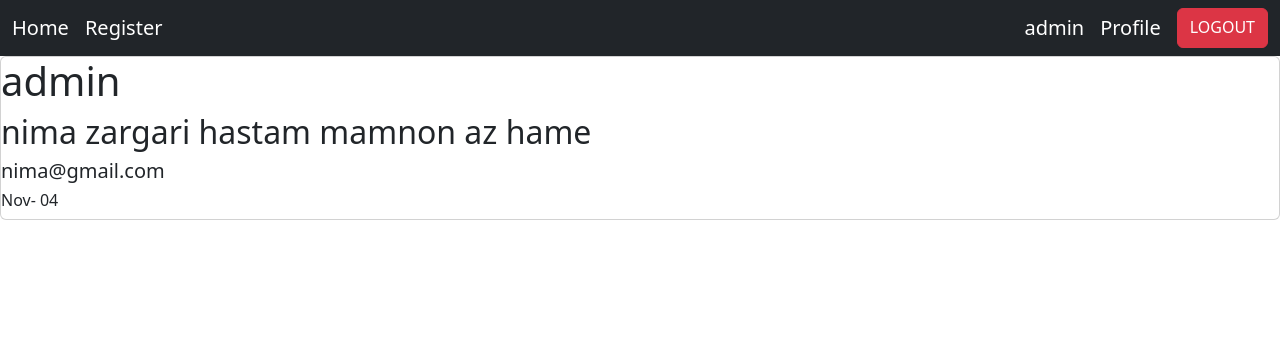
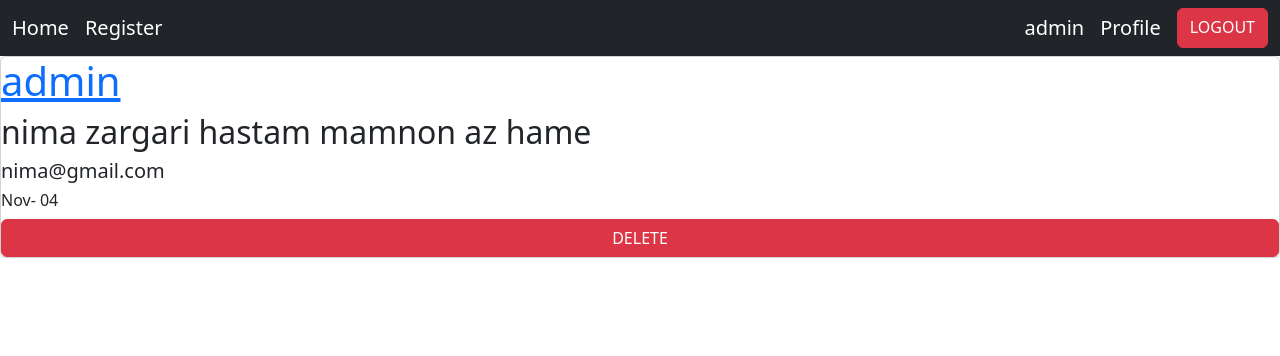
Before and after one commit to nimazargari/social_network, a Django app: a page that uses home/templates/home/post_detail.html in a window 1280 px wide. Shown: the top 356 px of the page. Run offline with Django 4.2, Linux system fonts and the light colour scheme; a user stored in the database is signed in; data comes from the database, SQL or seed files in the repository; both versions use the stored data as it was after the commit.

Commit message:
create delete button for user post

```diff
--- a/accounts/templates/accounts/profile.html
+++ b/accounts/templates/accounts/profile.html
@@ -4,7 +4,7 @@
 <h2 class="text-center">{{ user.username }}</h2>
 <div class="card">
     {%for pst in post %}
-        <a href="{% url 'home:post_detail' pst.id pst.slug %}" class="card-body"> {{ pst.body|truncatewords:5 }} </a>
+        <a href="{{ pst.get_absolute_url }}" class="card-body"> {{ pst.body|truncatewords:5 }} </a>
     {% endfor %}
 </div>
 {% endblock %}
--- a/home/models.py
+++ b/home/models.py
@@ -1,6 +1,6 @@
 from django.db import models
 from django.contrib.auth.models import User
-
+from django.urls import reverse
 
 class Post(models.Model):
     user = models.ForeignKey(User, on_delete=models.CASCADE)
@@ -11,3 +11,6 @@ class Post(models.Model):
 
     def __str__(self):
         return f'{self.slug} - {self.user.username}'
+
+    def get_absolute_url(self):
+        return reverse('home:post_detail', args=(self.id, self.slug))
--- a/home/templates/home/index.html
+++ b/home/templates/home/index.html
@@ -3,7 +3,7 @@
 {% block content %}
 <div class="card">
     {%for pst in post %}
-        <a href="{% url 'home:post_detail' pst.id pst.slug %}" class="card-body"> {{ pst.body|truncatewords:5 }} </a>
+        <a href="{{ pst.get_absolute_url }}" class="card-body"> {{ pst.body|truncatewords:5 }} </a>
     {% endfor %}
 </div>
 
--- a/home/templates/home/post_detail.html
+++ b/home/templates/home/post_detail.html
@@ -2,11 +2,13 @@
 
 {% block content %}
 <div class="card">
-    <h1> {{ details.user }}</h1>
+    <h1><a href="{% url 'accounts:profile_user' details.user.id %}" > {{ details.user }}</a></h1>
     <h2> {{ details.body }}</h2>
     <h5>{{ details.user.email }}</h5>
     <h6>{{ details.created|date:"M- d"}}</h6>
-
+    {% if request.user.id == details.user.id %}
+        <a href="{% url 'home:post_delete' details.id %}" class="btn btn-danger" >DELETE</a>
+    {% endif%}
 </div>
 
 {% endblock %}
--- a/home/urls.py
+++ b/home/urls.py
@@ -5,4 +5,5 @@ app_name = 'home'
 urlpatterns = [
     path('', views.HomeView.as_view(), name='home'),
     path('post/<int:post_id>/<slug:post_slug>/', views.PostDetailView.as_view(), name='post_detail'),
+    path('post/delete/<int:post_id>/', views.PostDeleteView.as_view(), name='post_delete'),
 ]
--- a/home/views.py
+++ b/home/views.py
@@ -1,7 +1,8 @@
-from django.shortcuts import render
+from django.shortcuts import render, redirect
 from django.views import View
 from .models import Post
-
+from django.contrib.auth.mixins import LoginRequiredMixin
+from django.contrib import messages
 
 class HomeView(View):
     def get(self, request):
@@ -13,3 +14,14 @@ class PostDetailView(View):
     def get(self, request, post_id, post_slug):
         post_detail = Post.objects.get(pk=post_id, slug=post_slug)
         return render(request, 'home/post_detail.html', {'details': post_detail})
+
+
+class PostDeleteView(LoginRequiredMixin, View):
+    def get (self, request, post_id):
+        post_delete = Post.objects.get(id=post_id)
+        if post_delete.user.id == request.user.id:
+            post_delete.delete()
+            messages.success(request, 'this post was deleted', 'success')
+        else:
+            messages.error(request, "you can not delete this post", 'danger')
+        return redirect('home:home')
```
Also changed, not shown: db.sqlite3.
